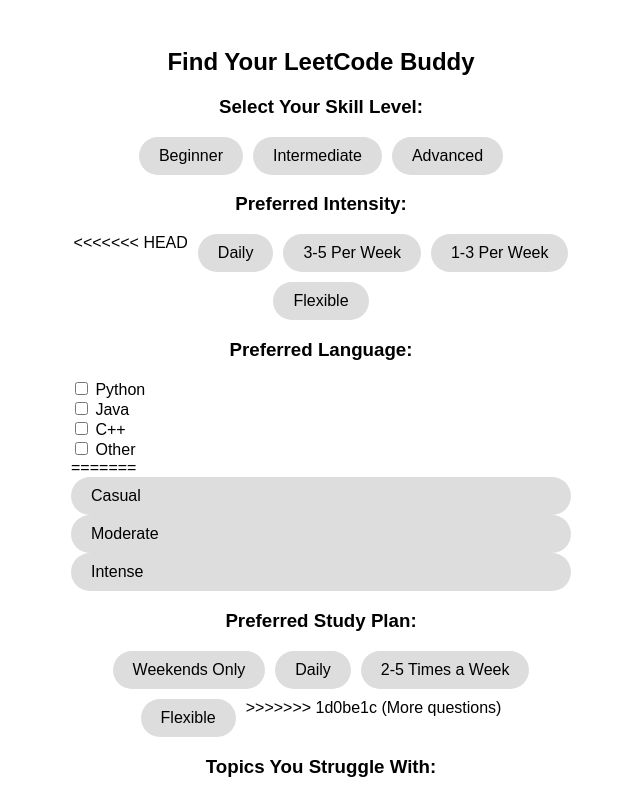
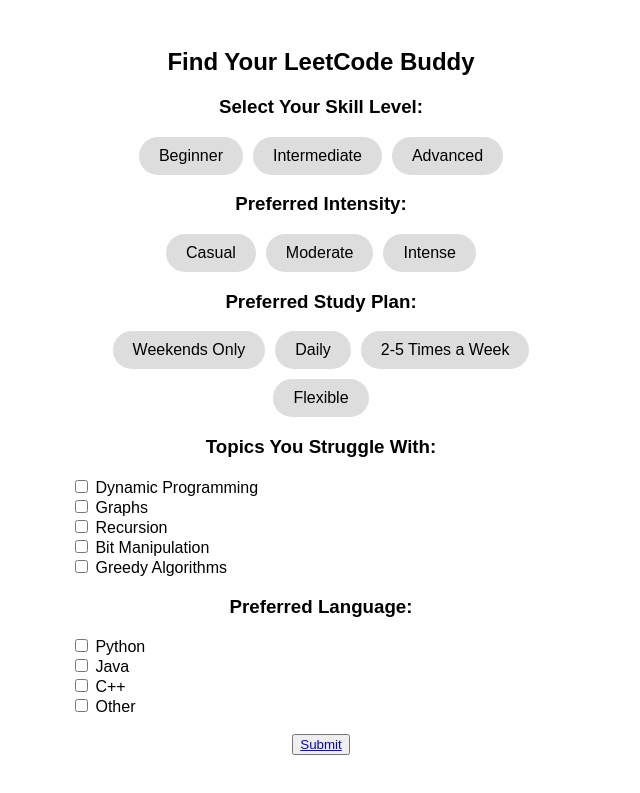
Before and after one commit to jaren55/LeetMate, a plain HTML site: page matchmaking-form.html in a window 1280 px wide. Shown: the top 793 px of the page, without its empty margins (319-959 px from the left). Drawn offline with Linux system fonts and the light colour scheme.

Commit message:
Pls work

```diff
--- a/matchmaking-form.html
+++ b/matchmaking-form.html
@@ -21,20 +21,6 @@
 
             <h3>Preferred Intensity:</h3>
             <div class="bubble-options" id="intensity">
-<<<<<<< HEAD
-                <div class="bubble" onclick="selectBubble(this, 'intensity')">Daily</div>
-                <div class="bubble" onclick="selectBubble(this, 'intensity')">3-5 Per Week</div>
-                <div class="bubble" onclick="selectBubble(this, 'intensity')">1-3 Per Week</div>
-                <div class="bubble" onclick="selectBubble(this, 'intensity')">Flexible</div>
-            </div>
-
-            <h3>Preferred Language:</h3>
-            <div class="topics">
-                <label><input type="checkbox" name="topics" value="Dynamic Programming"> Python</label><br>
-                <label><input type="checkbox" name="topics" value="Graphs"> Java</label><br>
-                <label><input type="checkbox" name="topics" value="Recursion"> C++</label><br>
-                <label><input type="checkbox" name="topics" value="Bit Manipulation"> Other</label><br>
-=======
                 <div class="bubble" onclick="selectBubble(this, 'intensity')">Casual</div>
                 <div class="bubble" onclick="selectBubble(this, 'intensity')">Moderate</div>
                 <div class="bubble" onclick="selectBubble(this, 'intensity')">Intense</div>
@@ -46,7 +32,6 @@
                 <div class="bubble" onclick="selectBubble(this, 'intensity')">Daily</div>
                 <div class="bubble" onclick="selectBubble(this, 'intensity')">2-5 Times a Week</div>
                 <div class="bubble" onclick="selectBubble(this, 'intensity')">Flexible</div>
->>>>>>> 1d0be1c (More questions)
             </div>
 
             <h3>Topics You Struggle With:</h3>
```
